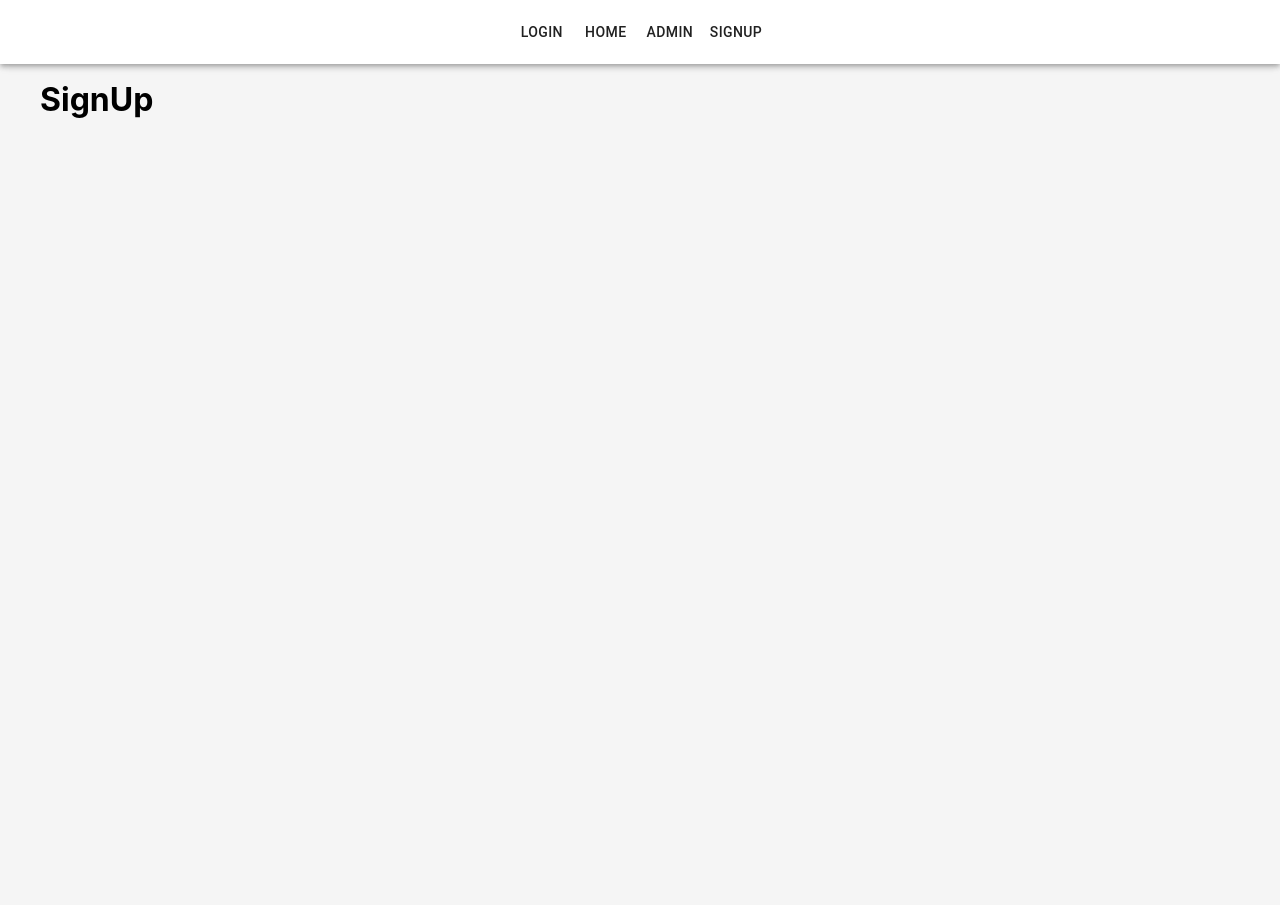
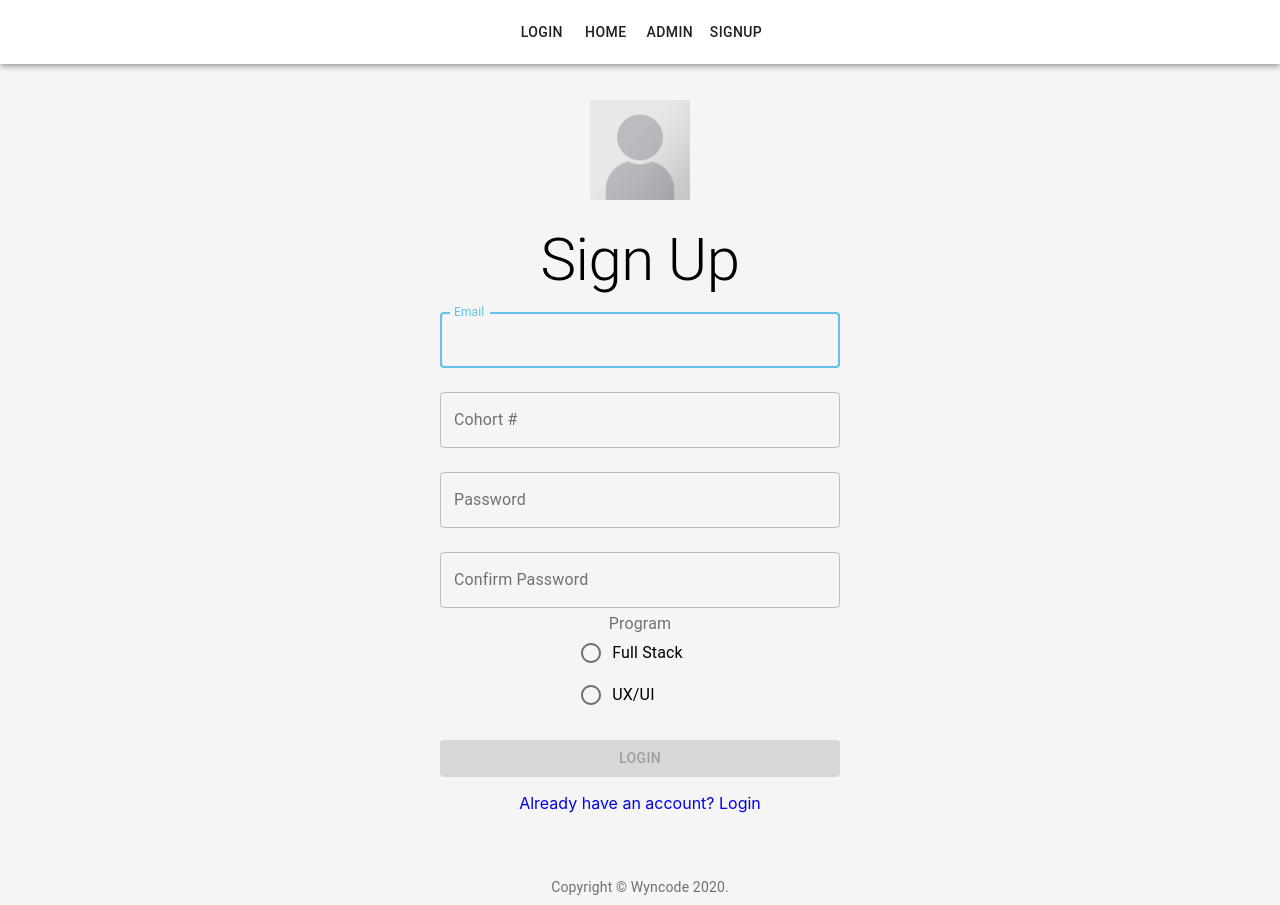
Before and after one commit to JamesKemp296/Jobtracker-Client, a React (Create React App) app: page /signup in a window 1280 px wide. Before the commit the page ends 800 px from the top, so only its background shows below. Built offline with nearby package versions, Linux system fonts and the light colour scheme.

Commit message:
sign up page created

```diff
--- /dev/null
+++ b/src/components/Program.js
@@ -0,0 +1,30 @@
+import React from 'react'
+import Radio from '@material-ui/core/Radio'
+import RadioGroup from '@material-ui/core/RadioGroup'
+import FormControlLabel from '@material-ui/core/FormControlLabel'
+import FormControl from '@material-ui/core/FormControl'
+import FormLabel from '@material-ui/core/FormLabel'
+
+const Program = ({ handleInputChange, program }) => {
+  return (
+    <FormControl component="fieldset">
+      <FormLabel component="legend">Program</FormLabel>
+      <RadioGroup
+        defaultValue={program}
+        aria-label="program"
+        name="customized-radios"
+        value={program}
+        onChange={handleInputChange('program')}
+      >
+        <FormControlLabel
+          value="full stack"
+          control={<Radio />}
+          label="Full Stack"
+        />
+        <FormControlLabel value="ux/ui" control={<Radio />} label="UX/UI" />
+      </RadioGroup>
+    </FormControl>
+  )
+}
+
+export default Program
--- a/src/pages/Login.js
+++ b/src/pages/Login.js
@@ -1,7 +1,6 @@
 import React, { useState } from 'react'
 import axios from 'axios'
 import { makeStyles } from '@material-ui/core/styles'
-import PropTypes from 'prop-types'
 import Logo from '../images/logo.png'
 
 // MUI stuff
@@ -90,9 +89,8 @@ const Login = ({ history }) => {
         <Typography variant="h2" className={classes.pageTitle}>
           Login
         </Typography>
-        <form noValidate onSubmit={handleSubmit} className={classes.form}>
+        <form noValidate onSubmit={handleSubmit}>
           <TextField
-            className={classes.textField}
             variant="outlined"
             margin="normal"
             fullWidth
@@ -101,13 +99,13 @@ const Login = ({ history }) => {
             label="Email"
             name="email"
             autoComplete="email"
+            autoFocus={true}
             helperText={errors.email}
             error={errors.email ? true : false}
             value={formData.email}
             onChange={handleInputChange('email')}
           />
           <TextField
-            className={classes.textField}
             variant="outlined"
             margin="normal"
             fullWidth
@@ -152,8 +150,4 @@ const Login = ({ history }) => {
   )
 }
 
-// Login.propTypes = {
-//   classes: PropTypes.object.isRequired
-// }
-
 export default Login
--- a/src/pages/SignUp.js
+++ b/src/pages/SignUp.js
@@ -1,7 +1,201 @@
-import React from 'react'
+import React, { useState } from 'react'
+import { Link } from 'react-router-dom'
+import axios from 'axios'
+import { makeStyles } from '@material-ui/core/styles'
+import Logo from '../images/logo.png'
 
-const SignUp = () => {
-  return <h1>SignUp</h1>
+// MUI stuff
+import Grid from '@material-ui/core/Grid'
+import Typography from '@material-ui/core/Typography'
+import TextField from '@material-ui/core/TextField'
+import Button from '@material-ui/core/Button'
+import Box from '@material-ui/core/Box'
+import CircularProgress from '@material-ui/core/CircularProgress'
+
+// Components
+import Copyright from '../components/Copyright'
+import Program from '../components/Program'
+
+const useStyles = makeStyles(theme => ({
+  form: {
+    textAlign: 'center',
+    width: '100%', // Fix IE 11 issue.
+    marginTop: theme.spacing(1),
+    position: 'relative'
+  },
+  logo: {
+    width: 100,
+    margin: '20px auto 20px auto'
+  },
+  paper: {
+    marginTop: theme.spacing(8),
+    display: 'flex',
+    flexDirection: 'column',
+    alignItems: 'center'
+  },
+  submit: {
+    margin: theme.spacing(3, 0, 2),
+    position: 'relative'
+  },
+  progress: {
+    position: 'absolute'
+  },
+  customError: {
+    color: 'red',
+    fontSize: '0.8rem',
+    width: '100%',
+    position: 'absolute'
+  }
+}))
+
+const INITIAL_STATE = {
+  email: '',
+  password: '',
+  confirmPassword: '',
+  cohort: '',
+  program: ''
+}
+
+const inputProps = {
+  step: 1,
+  min: 1,
+  max: 99
+}
+
+const SignUp = ({ history }) => {
+  const classes = useStyles()
+
+  const [formData, setFormData] = useState(INITIAL_STATE)
+  const [isloading, setIsLoading] = useState(false)
+  const [errors, setErrors] = useState({})
+
+  const isInvalid =
+    !formData.email ||
+    !formData.password ||
+    !formData.cohort ||
+    !formData.class ||
+    isloading
+
+  const handleInputChange = field => e => {
+    setFormData({ ...formData, [field]: e.target.value })
+    console.log(formData)
+  }
+
+  const handleSubmit = e => {
+    e.preventDefault()
+    setIsLoading(true)
+    axios
+      .post('/login', formData)
+      .then(res => {
+        console.log(res.data)
+        setIsLoading(false)
+        history.push('/')
+      })
+      .catch(err => {
+        setErrors(err.response.data)
+        console.log(err.response.data)
+        setIsLoading(false)
+      })
+  }
+
+  return (
+    <Grid container className={classes.form}>
+      <Grid item sm />
+      <Grid item sm>
+        <img src={Logo} alt="wyncode logo" className={classes.logo} />
+        <Typography variant="h2" className={classes.pageTitle}>
+          Sign Up
+        </Typography>
+        <form noValidate onSubmit={handleSubmit}>
+          <TextField
+            variant="outlined"
+            margin="normal"
+            fullWidth
+            id="email"
+            type="email"
+            label="Email"
+            name="email"
+            autoComplete="email"
+            autoFocus={true}
+            helperText={errors.email}
+            error={errors.email ? true : false}
+            value={formData.email}
+            onChange={handleInputChange('email')}
+          />
+          <TextField
+            variant="outlined"
+            margin="normal"
+            fullWidth
+            id="cohort"
+            type="number"
+            inputProps={inputProps}
+            label="Cohort #"
+            name="cohort"
+            autoComplete="cohort"
+            helperText={errors.cohort}
+            error={errors.cohort ? true : false}
+            value={formData.cohort}
+            onChange={handleInputChange('cohort')}
+          />
+          <TextField
+            variant="outlined"
+            margin="normal"
+            fullWidth
+            id="password"
+            type="password"
+            label="Password"
+            name="password"
+            autoComplete="password"
+            helperText={errors.password}
+            error={errors.password ? true : false}
+            value={formData.password}
+            onChange={handleInputChange('password')}
+          />
+          <TextField
+            variant="outlined"
+            margin="normal"
+            fullWidth
+            id="confirmPassword"
+            type="password"
+            label="Confirm Password"
+            name="confirmPassword"
+            autoComplete="confirmPassword"
+            helperText={errors.password}
+            error={errors.password ? true : false}
+            value={formData.confirmPassword}
+            onChange={handleInputChange('confirmPassword')}
+          />
+          <Program
+            handleInputChange={handleInputChange}
+            class={formData.program}
+          />
+          {errors.general && (
+            <Typography variant="body2" className={classes.customError}>
+              {errors.general}
+            </Typography>
+          )}
+          <Button
+            type="submit"
+            fullWidth
+            variant="contained"
+            color="primary"
+            className={classes.submit}
+            disabled={isInvalid}
+          >
+            Login
+            {isloading && (
+              <CircularProgress size={30} className={classes.progress} />
+            )}
+          </Button>
+          <Link to="/login">Already have an account? Login</Link>
+        </form>
+        <Box mt={8}>
+          <Copyright />
+        </Box>
+      </Grid>
+      <Grid item sm />
+    </Grid>
+  )
 }
 
 export default SignUp
```
